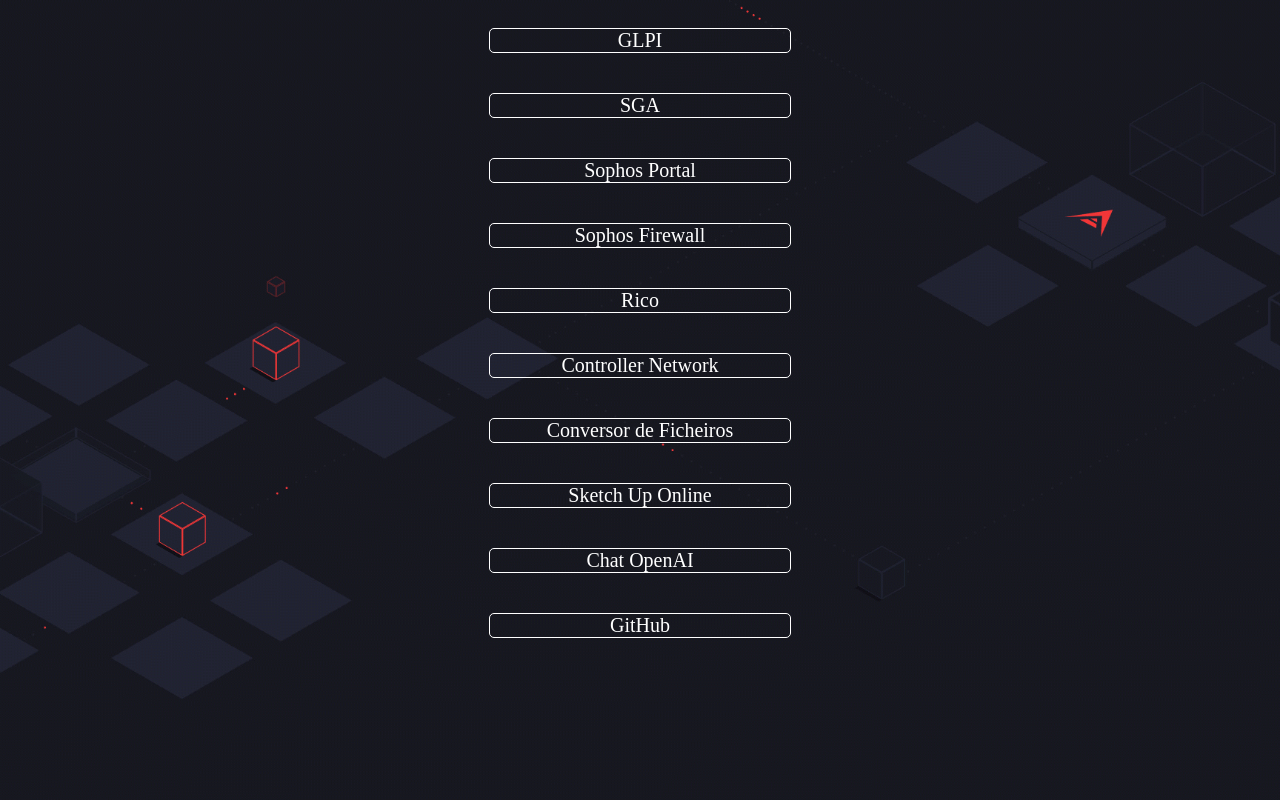
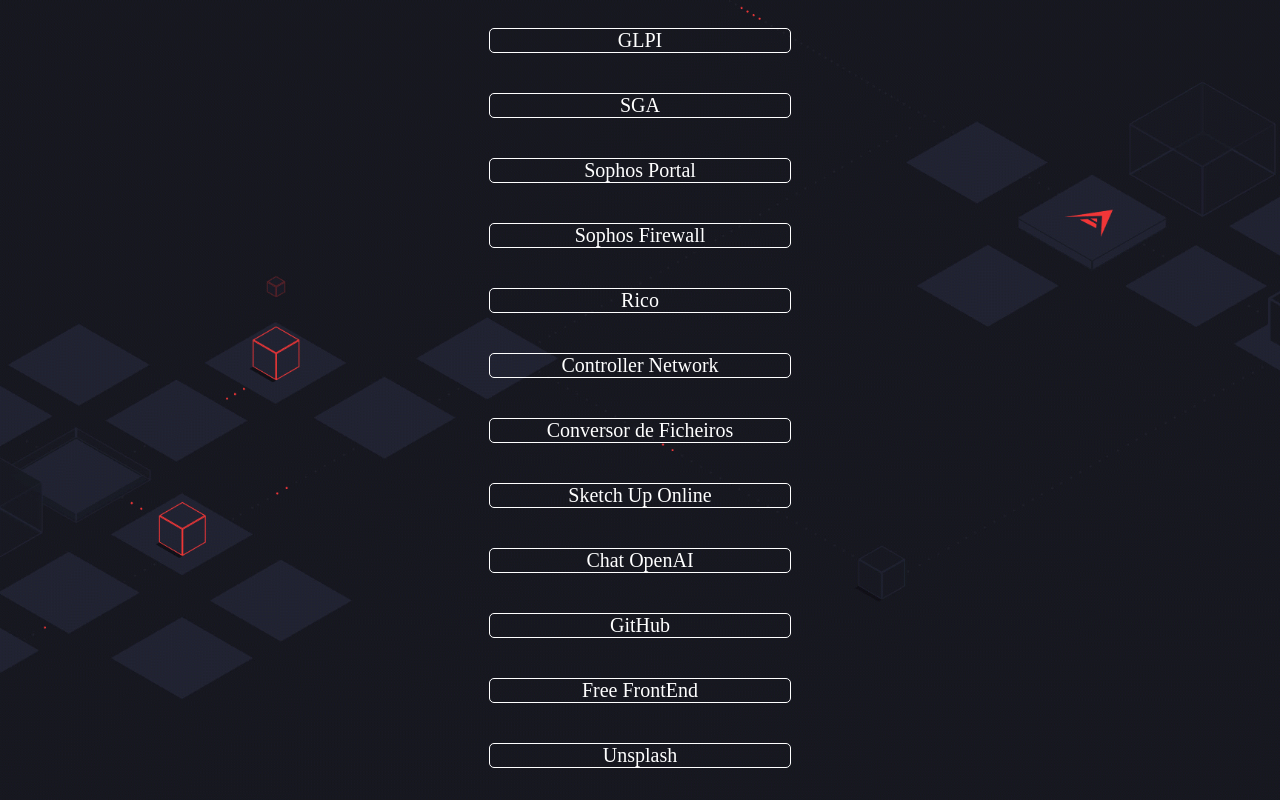
Before and after one commit to gfrancos/gabriel, a plain HTML site: page favoritos.html in a window 1280 px wide. Drawn offline with Linux system fonts and the light colour scheme.

Commit message:
Adicionei mais 2 favoritos

```diff
--- a/favoritos.html
+++ b/favoritos.html
@@ -64,6 +64,8 @@
         <li><a href="https://app.sketchup.com/app">Sketch Up Online</a></li>
         <li><a href="https://chat.openai.com/chat">Chat OpenAI</a></li>
         <li><a href="https://github.com">GitHub</a></li>
+        <li><a href="https://freefrontend.com">Free FrontEnd</a></li>
+        <li><a href="https://unsplash.com/t/arts-culture">Unsplash</a></li>
     </ul>
 </body>
 <!--****************************************************************************************************************************-->
```
